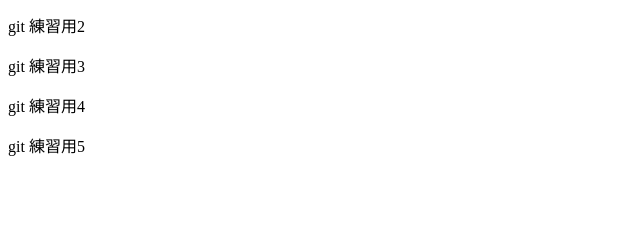
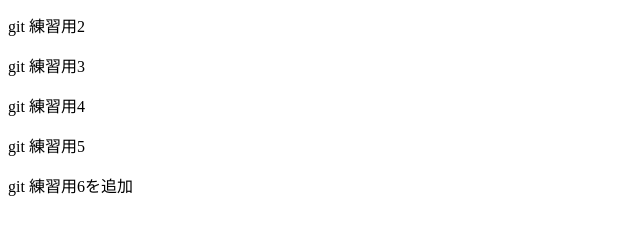
Before and after one commit to bkfield/git_practice, a plain HTML site: page test.html in a window 1280 px wide. Shown: the part 107-342 px from the top of the page, without its empty margins (0-640 px from the left). Drawn offline with Linux system fonts and the light colour scheme.

Commit message:
Add new paragraph for git 練習用6

```diff
--- a/test.html
+++ b/test.html
@@ -12,5 +12,6 @@
 <p>git 練習用3</p>
 <p>git 練習用4</p>
 <p>git 練習用5</p>
+<p>git 練習用6を追加</p>
 </body>
 </html>
```
